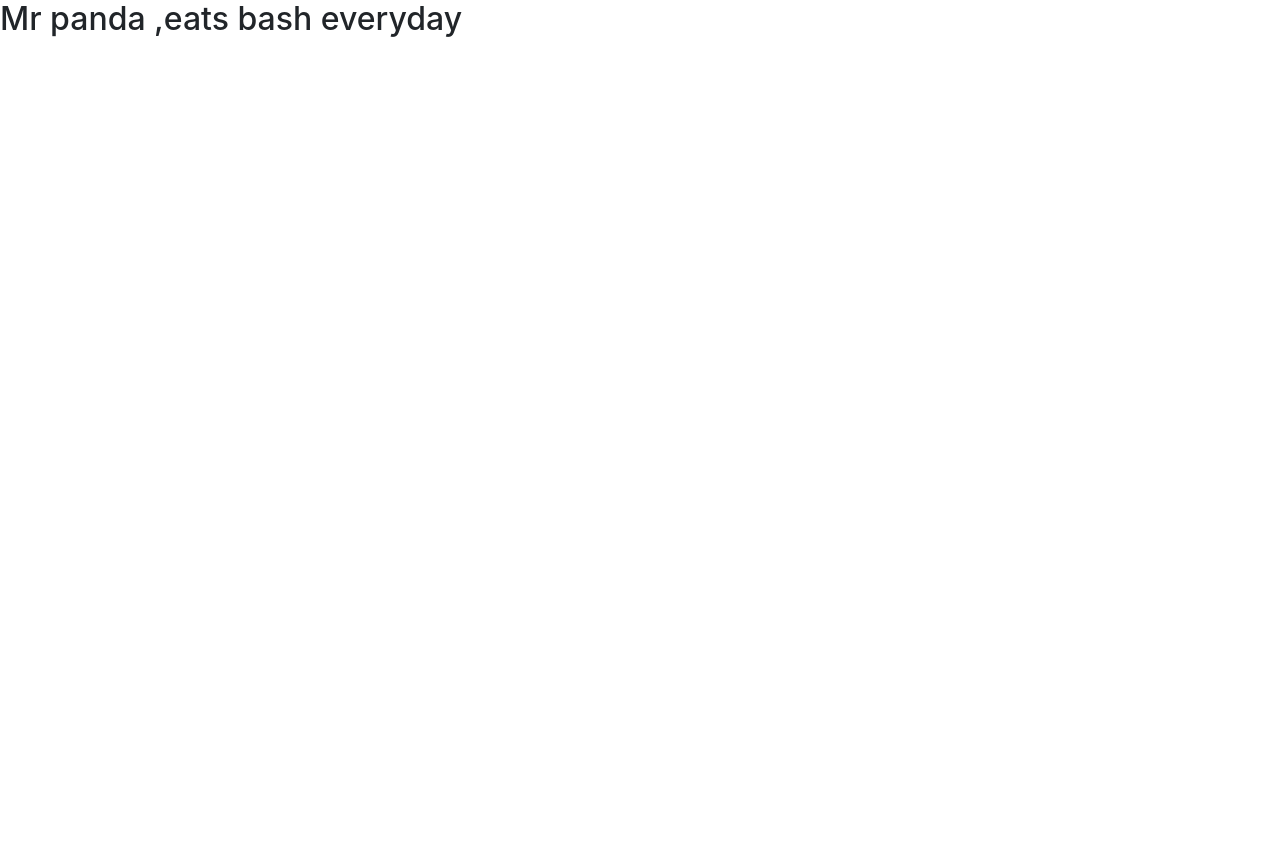
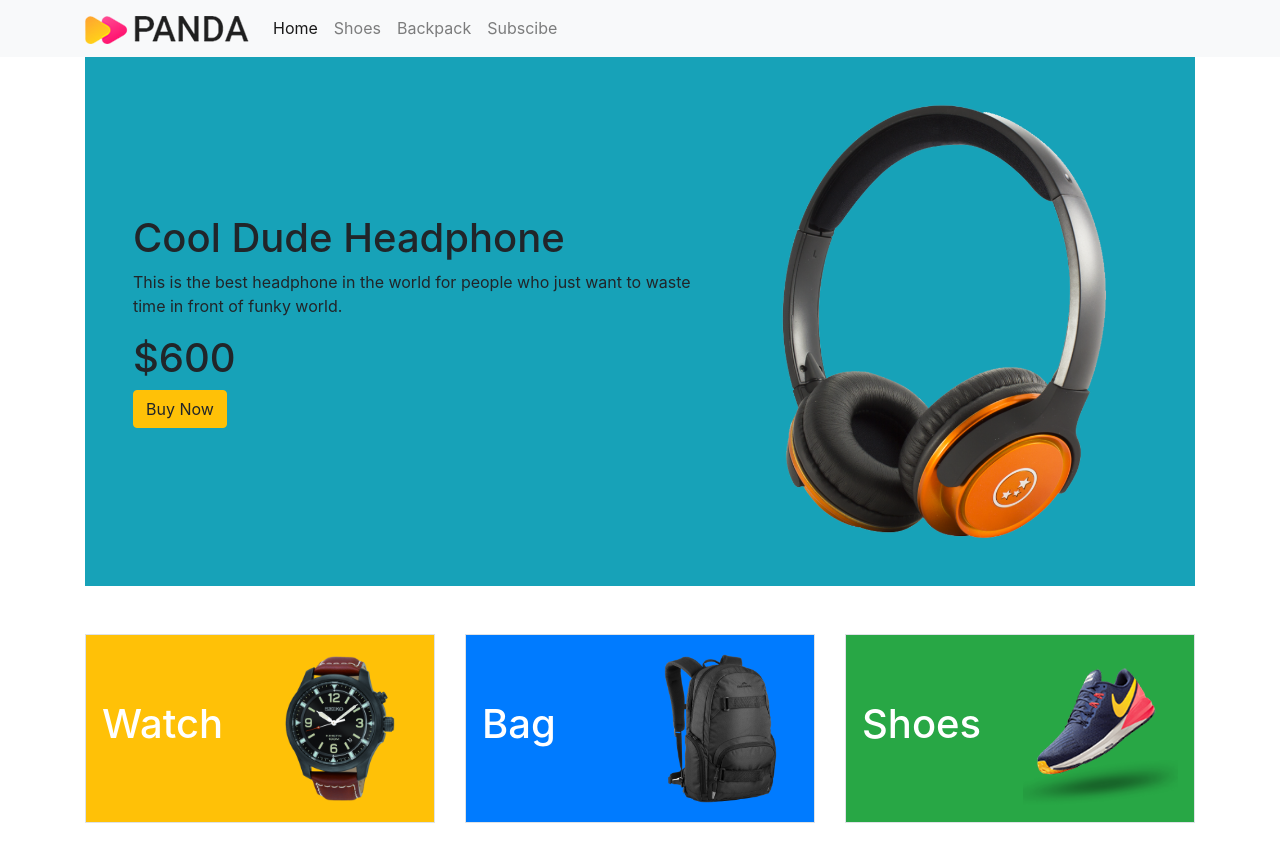
Before and after one commit to Ashraf16201132/panda-commerce, a plain HTML site: page index.html in a window 1280 px wide. Before the commit the page ends 800 px from the top, so only its background shows below. Drawn offline with nearby package versions, Linux system fonts and the light colour scheme.

Commit message:
panda commerce

```diff
--- a/index.html
+++ b/index.html
@@ -9,11 +9,133 @@
     <link rel="stylesheet" href="https://stackpath.bootstrapcdn.com/bootstrap/4.1.3/css/bootstrap.min.css" integrity="sha384-MCw98/SFnGE8fJT3GXwEOngsV7Zt27NXFoaoApmYm81iuXoPkFOJwJ8ERdknLPMO" crossorigin="anonymous">
 </head>
 <body>
-    <h2>
-        Mr panda ,eats bash everyday
-    </h2>
+    <header>
+        <nav class="navbar navbar-expand-lg navbar-light bg-light">
+            <div class="container">
+                <a class="navbar-brand" href="#">
+                  <img src="images/logo.png">
+                </a>
 
+            <button class="navbar-toggler" type="button" data-toggle="collapse" data-target="#navbarSupportedContent" aria-controls="navbarSupportedContent" aria-expanded="false" aria-label="Toggle navigation">
+              <span class="navbar-toggler-icon"></span>
+            </button>
 
+            <div class="collapse navbar-collapse" id="navbarSupportedContent">
+              <ul class="navbar-nav mr-auto">
+                <li class="nav-item active">
+                  <a class="nav-link" href="#">Home <span class="sr-only">(current)</span></a>
+                </li>
+                <li class="nav-item">
+                  <a class="nav-link" href="#">Shoes</a>
+                </li>
+                <li class="nav-item">
+                  <a class="nav-link" href="#">Backpack</a>
+                </li>
+                <li class="nav-item">
+                  <a class="nav-link" href="#">Subscibe</a>
+                </li>
+
+              </ul>
+
+            </div>
+          </nav>
+          <!-- image slider  -->
+        <section class="container">
+            <div id="carouselExampleSlidesOnly" class="carousel slide" data-bs-ride="carousel">
+                 <div class="carousel-inner">
+                  <div class="carousel-item active">
+                      <div class="row p-5 bg-info bg-gradient d-flex align-items-center">
+                          <div class="col-lg-7">
+                          <h1>Cool Dude Headphone
+                        </h1>
+                        <p>This is the best headphone in the world for people who just want to waste time in front of funky world.
+
+                        </p>
+                        <h1>$600</h1>
+
+                        <button class="btn btn-warning">Buy Now</button>
+                          </div>
+                          <div class="col-lg-5">
+                            <img src="images/banner-images/headphone.png" class="d-block w-100" alt="...">
+                          </div>
+
+                      </div>
+
+                  </div>
+                  <div class="carousel-item">
+                    <div class="row p-5 bg-info bg-gradient d-flex align-items-center">
+                        <div class="col-lg-7">
+                        <h1>Mega LCD TV For Sports
+
+                      </h1>
+                      <p>This is the best tv in the world for people who just want to waste time in front of tv.
+
+                      </p>
+                      <h1>$1200</h1>
+                      <button class="btn btn-warning">Buy Now</button>
+                        </div>
+                        <div class="col-lg-5">
+                          <img src="images/banner-images/tv.png" class="d-block w-100" alt="...">
+                        </div>
+
+                    </div>
+                  </div>
+                  <div class="carousel-item">
+                    <div class="row p-5 bg-info bg-gradient d-flex align-items-center">
+                        <div class="col-lg-7">
+                        <h1>X-Box for your living room
+
+                      </h1>
+                      <p>This is the best x-box in the world for people who just want to waste time in front of fake sports.
+                      </p>
+                      <h1>$800</h1>
+                      <button class="btn btn-warning">Buy Now</button>
+                        </div>
+                        <div class="col-lg-5">
+                          <img src="images/banner-images/xbox.png" class="d-block w-100" alt="...">
+                        </div>
+
+                    </div>
+                  </div>
+                </div>
+            </div>
+
+          </section>
+
+    </header>
+    <main>
+        <!-- catagories  -->
+      <section class="container my-5">
+            <div class="row g-4">
+              <div class="col-lg-4 col-md-6 col-12">
+                <div class="p-3 border bg-warning d-flex align-items-center justify-content-between rounded-pill">
+                    <h1 class="text-white">Watch</h1>
+                    <img src="images/categories/watch.png" alt="">
+
+                </div>
+              </div>
+              <div class="col-lg-4 col-md-6 col-12">
+                <div class="p-3 border bg-primary d-flex align-items-center justify-content-between rounded-pill">
+                    <h1 class="text-white">Bag</h1>
+                    <img src="images/categories/bag.png" alt="">
+
+                </div>
+              </div>
+              <div class="col-lg-4 col-md-6 col-12">
+                <div class="p-3 border bg-success d-flex align-items-center justify-content-between rounded-pill">
+                    <h1 class="text-white">Shoes</h1>
+                    <img src="images/categories/shoes.png" alt="">
+
+                </div>
+              </div>
+
+            </div>
+
+      </section>
+    </main>
+    <footer>
+
+    </footer>
 
     <!-- bootstrap script  -->
     <script src="https://code.jquery.com/jquery-3.3.1.slim.min.js" integrity="sha384-q8i/X+965DzO0rT7abK41JStQIAqVgRVzpbzo5smXKp4YfRvH+8abtTE1Pi6jizo" crossorigin="anonymous"></script>
```
